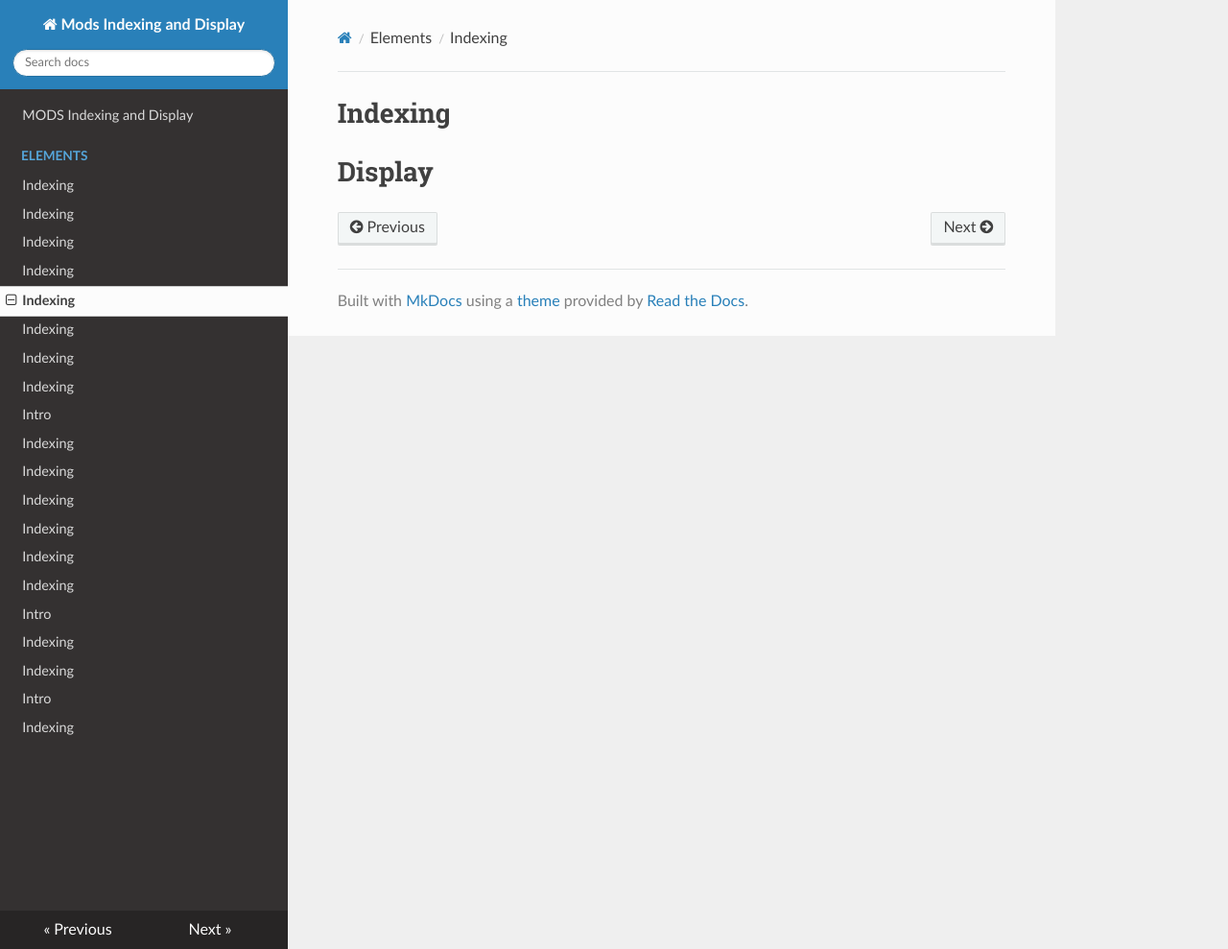
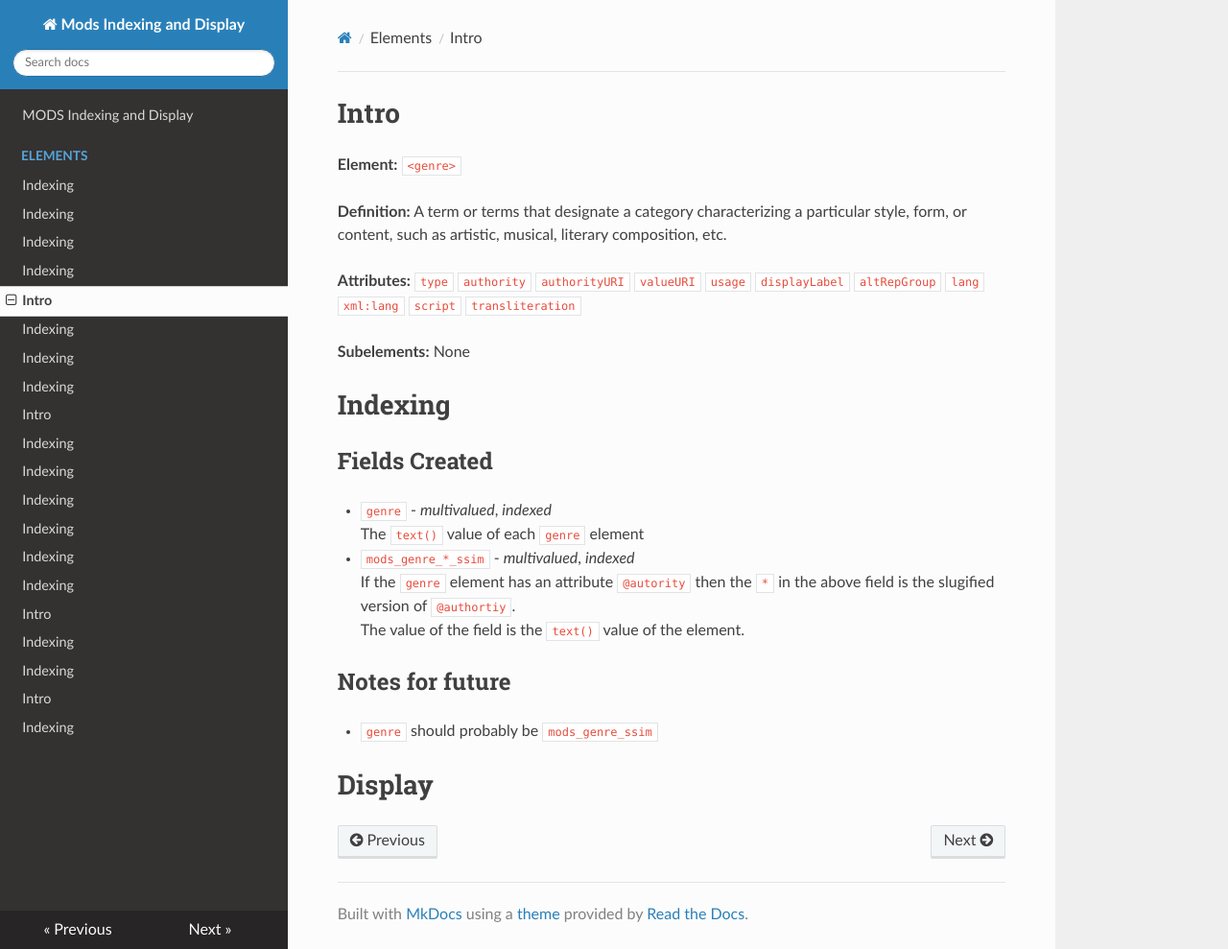
Before and after one commit to Brown-University-Library/mods-documenatation, an MkDocs documentation site: the page built from docs/elements/genre.md, in a window 1280 px wide and 989 px high. Shown: the whole window at 96% size. Built offline with MkDocs 1.6.1, drawn with Linux system fonts in a browser that asks for light colours; nearby versions of some CDN libraries.

Commit message:
Genre Intro and indexing

````diff
--- a/docs/elements/genre.md
+++ b/docs/elements/genre.md
@@ -1,3 +1,37 @@
+# Intro
+**Element:** ```<genre>```
+
+**Definition:** A term or terms that designate a category characterizing a particular style, form, or content, such as artistic, musical, literary composition, etc.
+
+**Attributes:**
+```type```
+```authority```
+```authorityURI```
+```valueURI```
+```usage```
+```displayLabel```
+```altRepGroup```
+```lang```
+```xml:lang```
+```script```
+```transliteration```
+
+**Subelements:** None
+
 # Indexing
 
+## Fields Created
+
+* ```genre``` - *multivalued*, *indexed*
+The ```text()``` value of each ```genre``` element
+* ```mods_genre_*_ssim``` - *multivalued*, *indexed*
+If the ```genre``` element has an attribute ```@autority```
+then the ```*``` in the above field is the slugified version of
+```@authortiy```.
+The value of the field is the ```text()``` value of the element.
+
+## Notes for future
+
+* ```genre``` should probably be ```mods_genre_ssim```
+
 # Display
````
